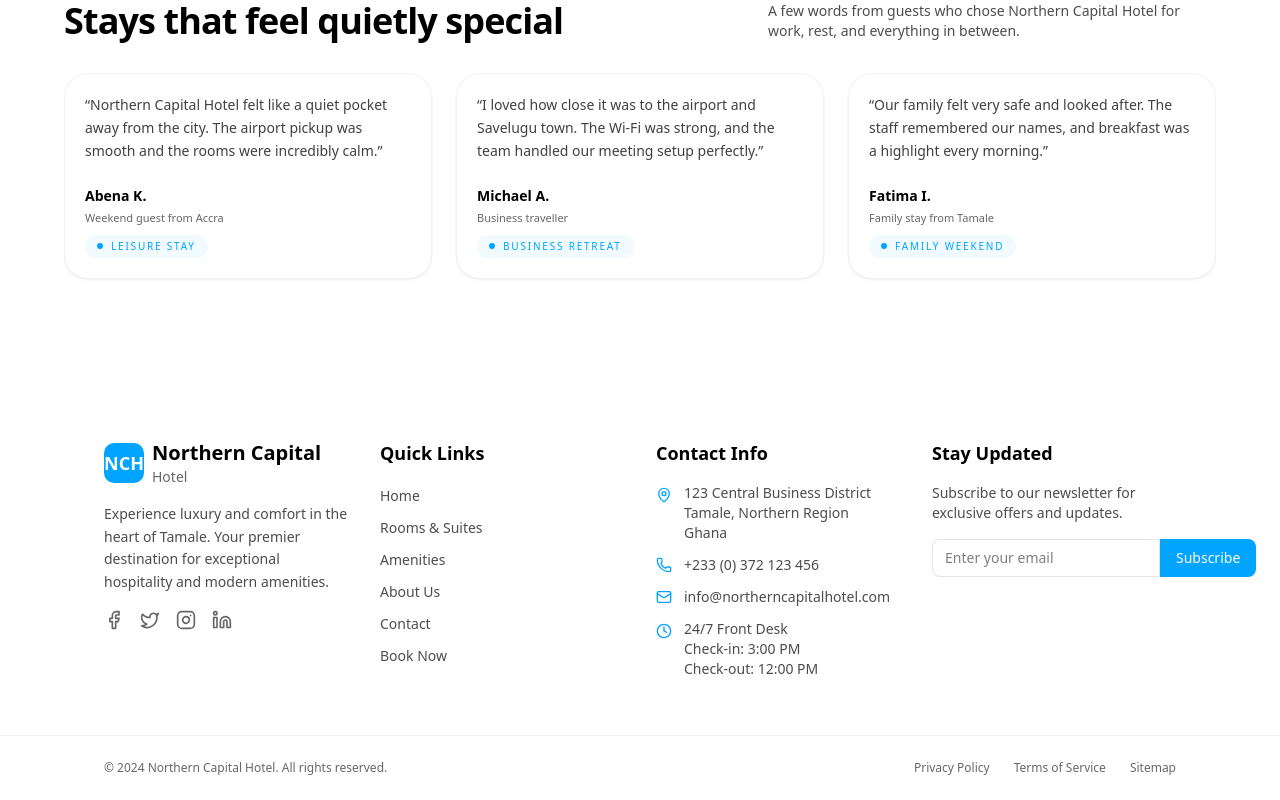
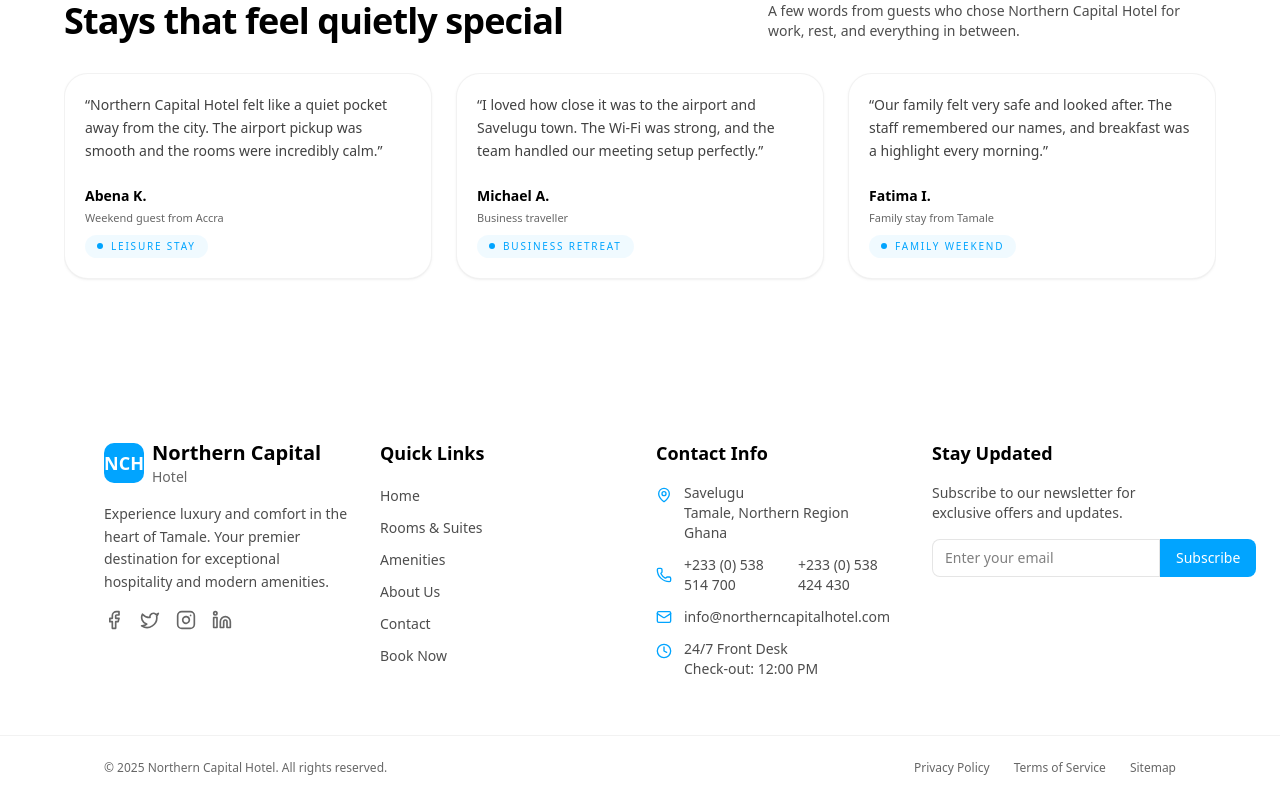
Before and after one commit to Owusu1946/norhterncapital, a Next.js app: page / in a window 1280 px wide. Shown: the part 3169-3969 px from the top of the page. Built offline with nearby package versions, Linux system fonts and the light colour scheme; no server answers; the database is empty.

Commit message:
Contact update

```diff
--- a/app/contact/page.tsx
+++ b/app/contact/page.tsx
@@ -92,7 +92,6 @@ export default function ContactPage() {
                     <div>
                       <h3 className="font-semibold text-black">Address</h3>
                       <p className="mt-1 text-sm text-black/70">
-                        123 Central Business District<br />
                         Savelugu, Northern Region<br />
                         Ghana
                       </p>
@@ -107,8 +106,8 @@ export default function ContactPage() {
                     <div>
                       <h3 className="font-semibold text-black">Phone</h3>
                       <p className="mt-1 text-sm text-black/70">
-                        +233 (0) 372 123 456<br />
-                        +233 (0) 372 123 457
+                        +233 (0) 538 514 700<br />
+                        +233 (0) 538 424 430
                       </p>
                     </div>
                   </div>
@@ -135,9 +134,7 @@ export default function ContactPage() {
                     <div>
                       <h3 className="font-semibold text-black">Front Desk Hours</h3>
                       <p className="mt-1 text-sm text-black/70">
-                        24/7 - We're always here for you<br />
-                        Check-in: 3:00 PM<br />
-                        Check-out: 12:00 PM
+                        24/7 - We're always here for you
                       </p>
                     </div>
                   </div>
--- a/components/sections/Footer.tsx
+++ b/components/sections/Footer.tsx
@@ -84,7 +84,7 @@ export function Footer() {
                 <MapPin size={16} className="text-[#01a4ff] mt-1 flex-shrink-0" />
                 <div>
                   <p className="text-sm text-black/70">
-                    123 Central Business District<br />
+                    Savelugu<br />
                     Tamale, Northern Region<br />
                     Ghana
                   </p>
@@ -92,7 +92,8 @@ export function Footer() {
               </div>
               <div className="flex items-center space-x-3">
                 <Phone size={16} className="text-[#01a4ff] flex-shrink-0" />
-                <p className="text-sm text-black/70">+233 (0) 372 123 456</p>
+                <p className="text-sm text-black/70">+233 (0) 538 514 700</p>
+                <p className="text-sm text-black/70">+233 (0) 538 424 430</p>
               </div>
               <div className="flex items-center space-x-3">
                 <Mail size={16} className="text-[#01a4ff] flex-shrink-0" />
@@ -103,7 +104,6 @@ export function Footer() {
                 <div>
                   <p className="text-sm text-black/70">
                     24/7 Front Desk<br />
-                    Check-in: 3:00 PM<br />
                     Check-out: 12:00 PM
                   </p>
                 </div>
@@ -138,7 +138,7 @@ export function Footer() {
         <div className="mx-auto max-w-6xl px-6 py-6 sm:px-10">
           <div className="flex flex-col items-center justify-between space-y-4 text-xs text-black/60 md:flex-row md:space-y-0">
             <div>
-              &copy; 2024 Northern Capital Hotel. All rights reserved.
+              &copy; 2025 Northern Capital Hotel. All rights reserved.
             </div>
             <div className="flex space-x-6">
               <Link href="/privacy" className="transition-colors hover:text-[#01a4ff]">
```
